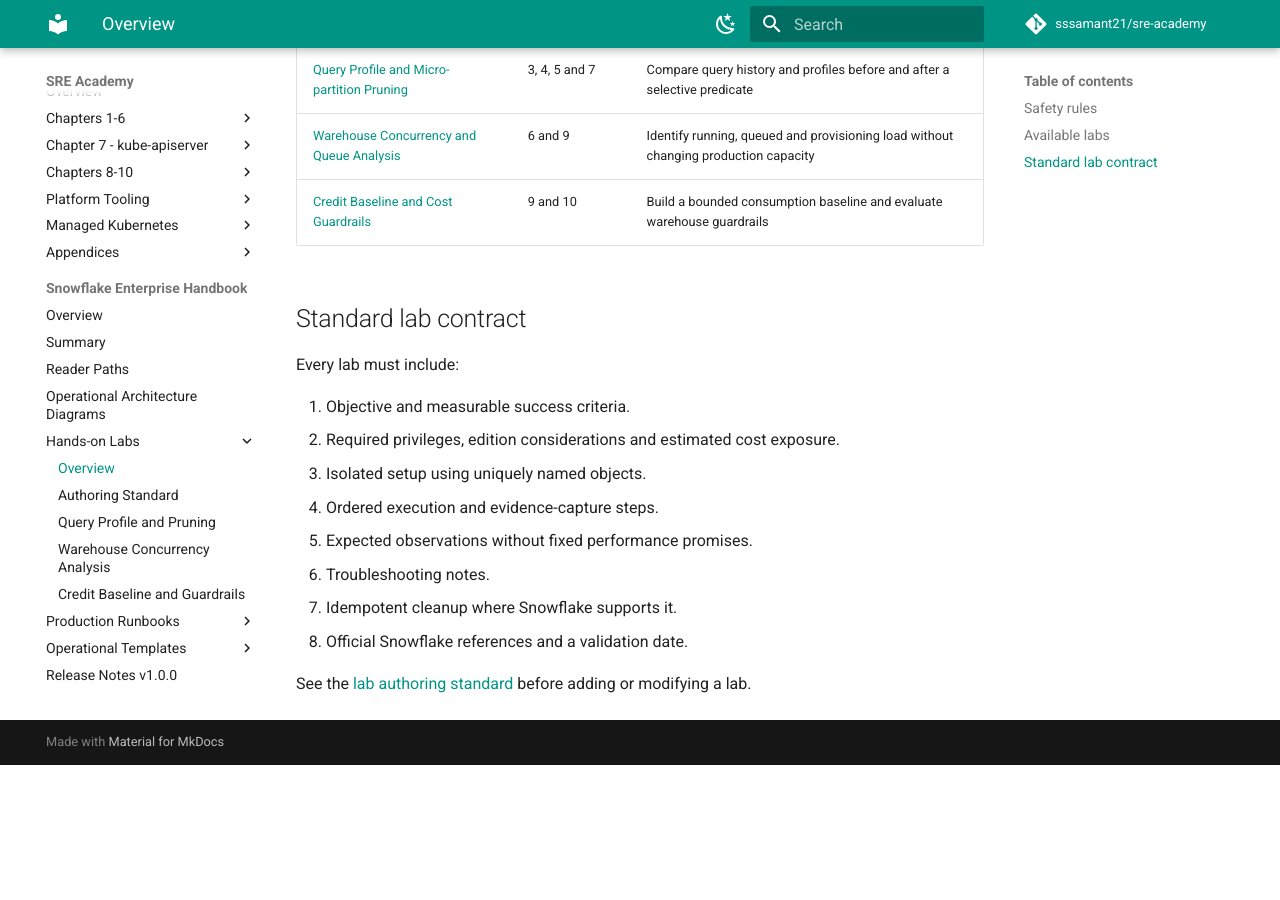
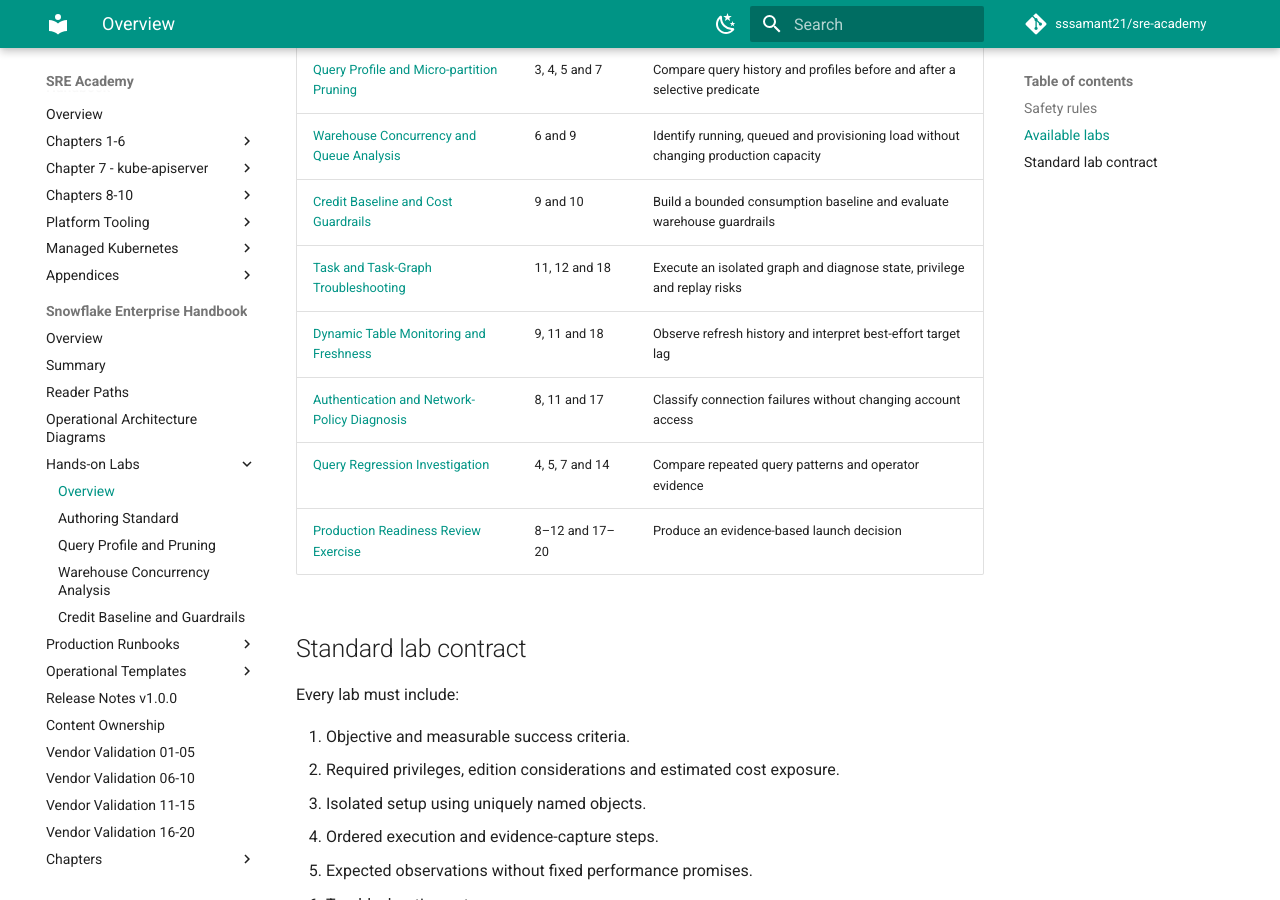
Before and after one commit to sssamant21/sre-academy, an MkDocs documentation site: the page built from docs/books/snowflake/labs/index.md, in a window 1280 px wide and 900 px high, scrolled down 795 px. Built offline with MkDocs 1.6.1 and Material for MkDocs 9.7.7, drawn with Linux system fonts in a browser that asks for light colours; comment, search, counter and statistics services are not loaded; before the commit the page ends 1560 px from its top, so only the background shows below that.

Commit message:
docs(snowflake): expand v1.1 lab catalog

```diff
--- a/docs/books/snowflake/labs/index.md
+++ b/docs/books/snowflake/labs/index.md
@@ -22,6 +22,11 @@
 | [Query Profile and Micro-partition Pruning](query-profile-and-pruning.md) | 3, 4, 5 and 7 | Compare query history and profiles before and after a selective predicate |
 | [Warehouse Concurrency and Queue Analysis](warehouse-concurrency-analysis.md) | 6 and 9 | Identify running, queued and provisioning load without changing production capacity |
 | [Credit Baseline and Cost Guardrails](credit-baseline-and-guardrails.md) | 9 and 10 | Build a bounded consumption baseline and evaluate warehouse guardrails |
+| [Task and Task-Graph Troubleshooting](task-graph-troubleshooting.md) | 11, 12 and 18 | Execute an isolated graph and diagnose state, privilege and replay risks |
+| [Dynamic Table Monitoring and Freshness](dynamic-table-monitoring.md) | 9, 11 and 18 | Observe refresh history and interpret best-effort target lag |
+| [Authentication and Network-Policy Diagnosis](authentication-network-policy-diagnosis.md) | 8, 11 and 17 | Classify connection failures without changing account access |
+| [Query Regression Investigation](query-regression-investigation.md) | 4, 5, 7 and 14 | Compare repeated query patterns and operator evidence |
+| [Production Readiness Review Exercise](production-readiness-exercise.md) | 8–12 and 17–20 | Produce an evidence-based launch decision |
 
 ## Standard lab contract
 
```
